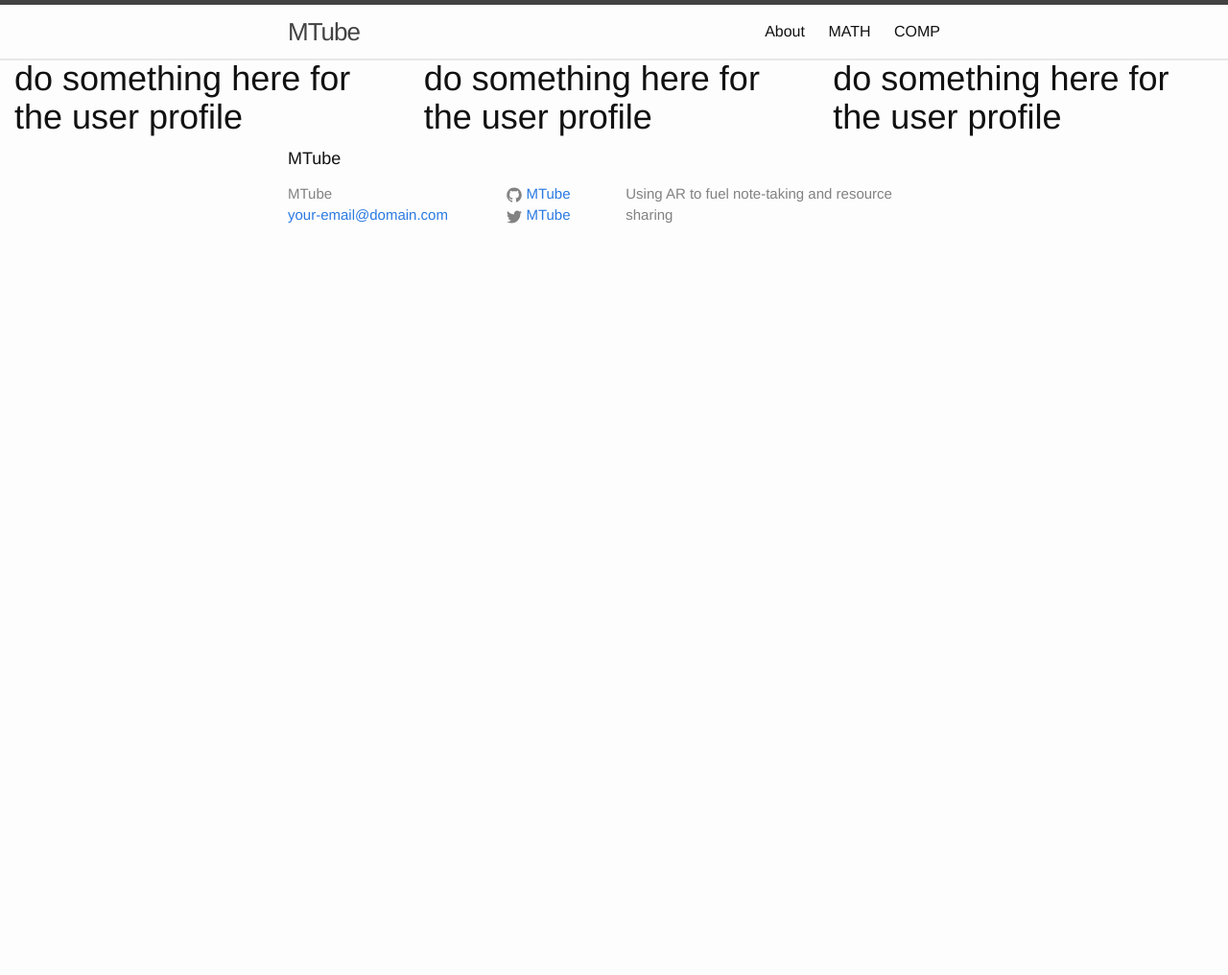
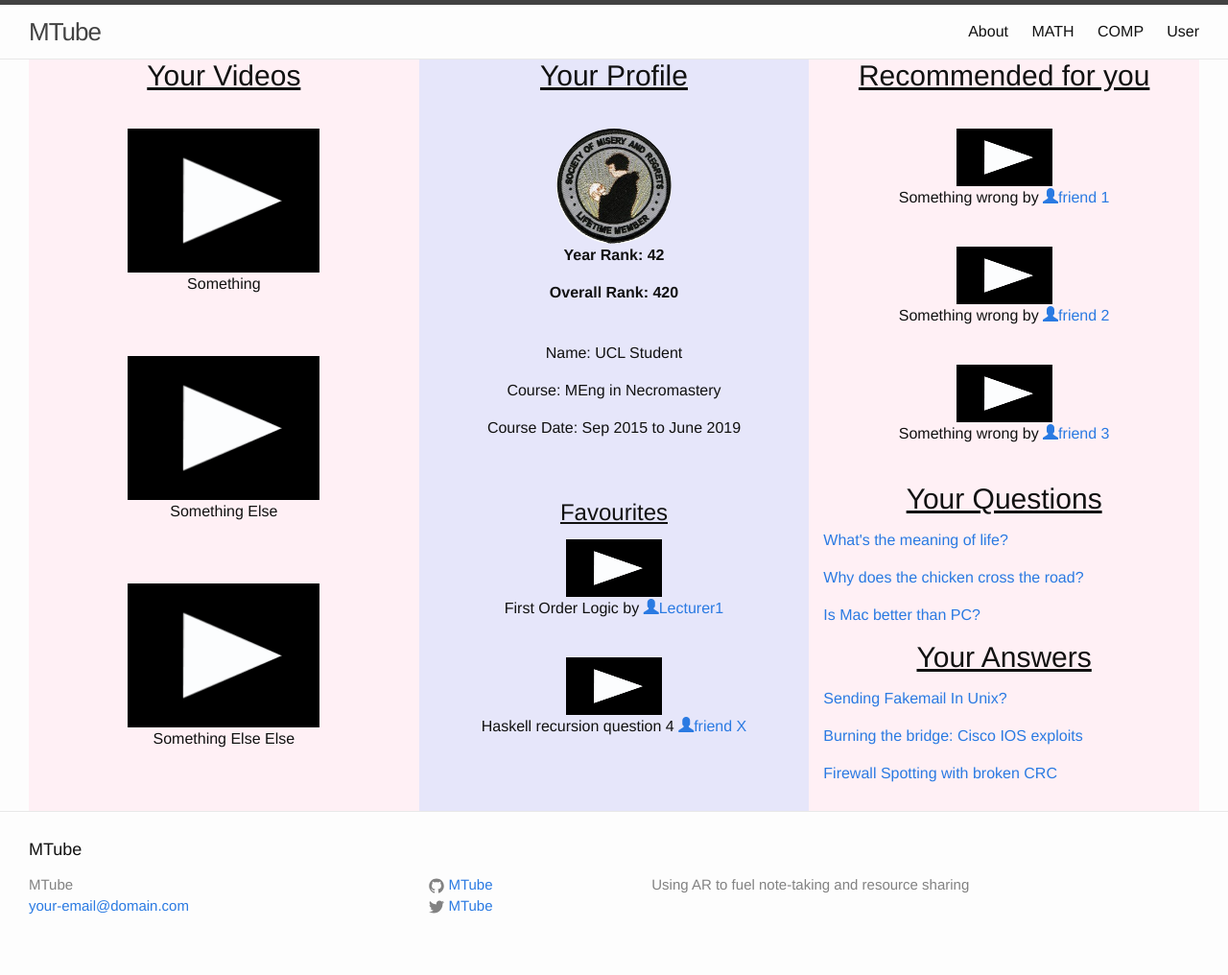
Before and after one commit to MTube/MTube.github.io, a Jekyll site: the page built from profile.html, in a window 1280 px wide. Shown: the whole page at 96% size. Built offline with Jekyll 4.4.1, drawn with Linux system fonts in a browser that asks for light colours; before the commit the page ends 900 px from its top, so only the background shows below that.

Commit message:
Added changes to profile, _base.scss, css/main.scss

```diff
--- a/_sass/_base.scss
+++ b/_sass/_base.scss
@@ -170,6 +170,10 @@ pre {
     }
 }
 
+.vidwrap {
+    overflow: scroll;
+}
+
 
 
 /**
--- a/css/main.scss
+++ b/css/main.scss
@@ -22,7 +22,7 @@ $grey-color-light: lighten($grey-color, 40%);
 $grey-color-dark:  darken($grey-color, 25%);
 
 // Width of the content area
-$content-width:    800px;
+$content-width:    1500px;
 
 $on-palm:          600px;
 $on-laptop:        800px;
--- a/profile.html
+++ b/profile.html
@@ -1,8 +1,100 @@
 ---
 layout: default
+title: User
 ---
-<div>
-  <div class="col-sm-4"><h1>do something here for the user profile</h1></div>
-  <div class="col-sm-4"><h1>do something here for the user profile</h1></div>
-  <div class="col-sm-4"><h1>do something here for the user profile</h1></div>
-<div>
+<div class="wrapper">
+
+  <div class="col-sm-4" style="background: lavenderblush; text-align: center; height:783px">
+  	<h2><u>Your Videos</u></h2>
+  </br>
+
+
+	<img src="play.png" alt="vid" style="width:200px;height:150px;">
+  <p>Something</p>
+  </br>
+  </br>
+
+  <img src="play.png" alt="vid" style="width:200px;height:150px;">
+  <p>Something Else</p>
+  </br>
+  </br>
+
+  <img src="play.png" alt="vid" style="width:200px;height:150px;">
+  <p>Something Else Else</p>
+  </br>
+  </br>
+
+  </div>
+
+
+  <div class="col-sm-4" style="background: lavender; text-align: center; height:783px">
+  	<h2><u>Your Profile</u></h2>
+  </br>
+
+  	<img src="IMG_3274.jpg" class="img-circle" alt="profile pic" width = "120" height = "120">
+
+  </br>
+  	<p><b>Year Rank: 42</b></p>
+    <p><b>Overall Rank: 420</b></p>
+  </br>
+    <p>Name: UCL Student</p>
+    <p>Course: MEng in Necromastery</p>
+    <p>Course Date: Sep 2015 to June 2019</p>
+
+
+  </br>
+  </br>
+  	<h3><u>Favourites</u></h3>
+    <img src="play.png" alt="vid" style="width:100px;height:60px;">
+      <p>First Order Logic by <a href = "#"><span class="glyphicon glyphicon-user"></span>Lecturer1</a></p>
+      </br>
+
+      <img src="play.png" alt="vid" style="width:100px;height:60px;">
+      <p>Haskell recursion question 4 <a href = "#"><span class="glyphicon glyphicon-user"></span>friend X</a></p>
+      </br>
+
+
+
+  </div>
+
+
+  <div class="col-sm-4" style="background: lavenderblush; text-align: center; height:783px">
+    <div>
+  	 <h2><u>Recommended for you</u></h2>
+     </br>
+
+
+      <img src="play.png" alt="vid" style="width:100px;height:60px;">
+      <p>Something wrong by <a href = "#"><span class="glyphicon glyphicon-user"></span>friend 1</a></p>
+      </br>
+
+      <img src="play.png" alt="vid" style="width:100px;height:60px;">
+      <p>Something wrong by <a href = "#"><span class="glyphicon glyphicon-user"></span>friend 2</a></p>
+      </br>
+
+      <img src="play.png" alt="vid" style="width:100px;height:60px;">
+      <p>Something wrong by <a href = "#"><span class="glyphicon glyphicon-user"></span>friend 3</a></p>
+      </br>
+    </div>
+
+    <div>
+      <h2><u>Your Questions</u></h2>
+      <div style = "text-align: left">
+        <a href="#"><p>What's the meaning of life?</p></a>
+        <a href="#"><p>Why does the chicken cross the road?</p></a>
+        <a href="#"><p>Is Mac better than PC?</p></a>
+      </div>
+
+    </div>
+
+    <div>
+      <h2><u>Your Answers</u></h2>
+      <div style = "text-align: left">
+        <a href="#"><p>Sending Fakemail In Unix?</p></a>
+        <a href="#"><p>Burning the bridge: Cisco IOS exploits</p></a>
+        <a href="#"><p>Firewall Spotting with broken CRC</p></a>
+      </div>
+    </div>
+  </div>
+
+</div>
```
Also changed, not shown: IMG_3274.jpg (added).
